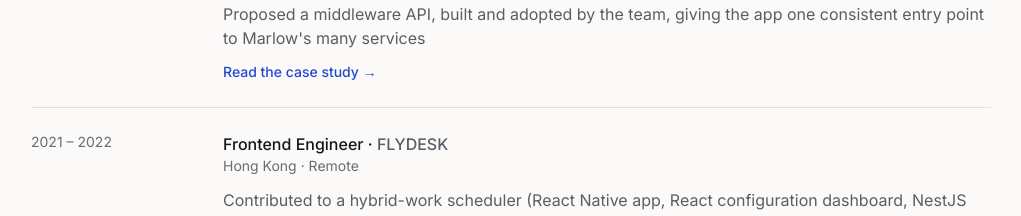
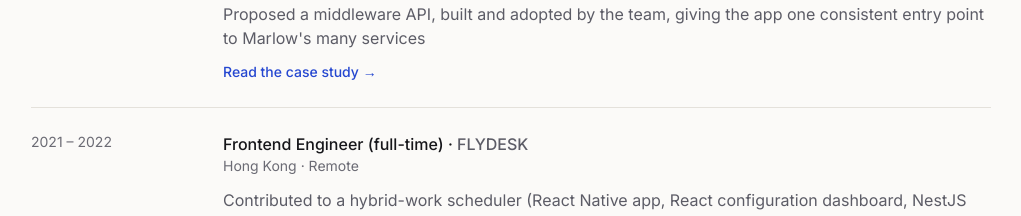
Before and after one commit to WiseRandr/portfolio, a Next.js app: page /portfolio/ in a window 1280 px wide. Shown: the part 2620-2836 px from the top of the page, without its empty margins (129-1150 px from the left). Built offline with nearby package versions, Linux system fonts and the light colour scheme.

Commit message:
update resume

```diff
--- a/src/data/case-studies.ts
+++ b/src/data/case-studies.ts
@@ -43,7 +43,7 @@ export const caseStudies: CaseStudy[] = [
     title: "Company-specific scheduling policies for hybrid teams",
     company: "FLYDESK",
     period: "2021 – 2022",
-    role: "Frontend Engineer",
+    role: "Frontend Engineer (full-time)",
     summary:
       "Contributed to a hybrid-work scheduler (React Native app, React dashboard, NestJS API) where schedules follow each company's policies and group visibility. Helped set up Kafka-queued imports and a Neo4j read model.",
     stack: ["React Native", "React", "NestJS", "PostgreSQL", "Neo4j", "Kafka"],
--- a/src/data/experience.ts
+++ b/src/data/experience.ts
@@ -34,7 +34,7 @@ export const experience: Role[] = [
   },
   {
     company: "FLYDESK",
-    title: "Frontend Engineer",
+    title: "Frontend Engineer (full-time)",
     period: "2021 – 2022",
     location: "Hong Kong · Remote",
     highlights: [
```
Also changed, not shown: 1 other file (tests, documents, lock files or other folders).
